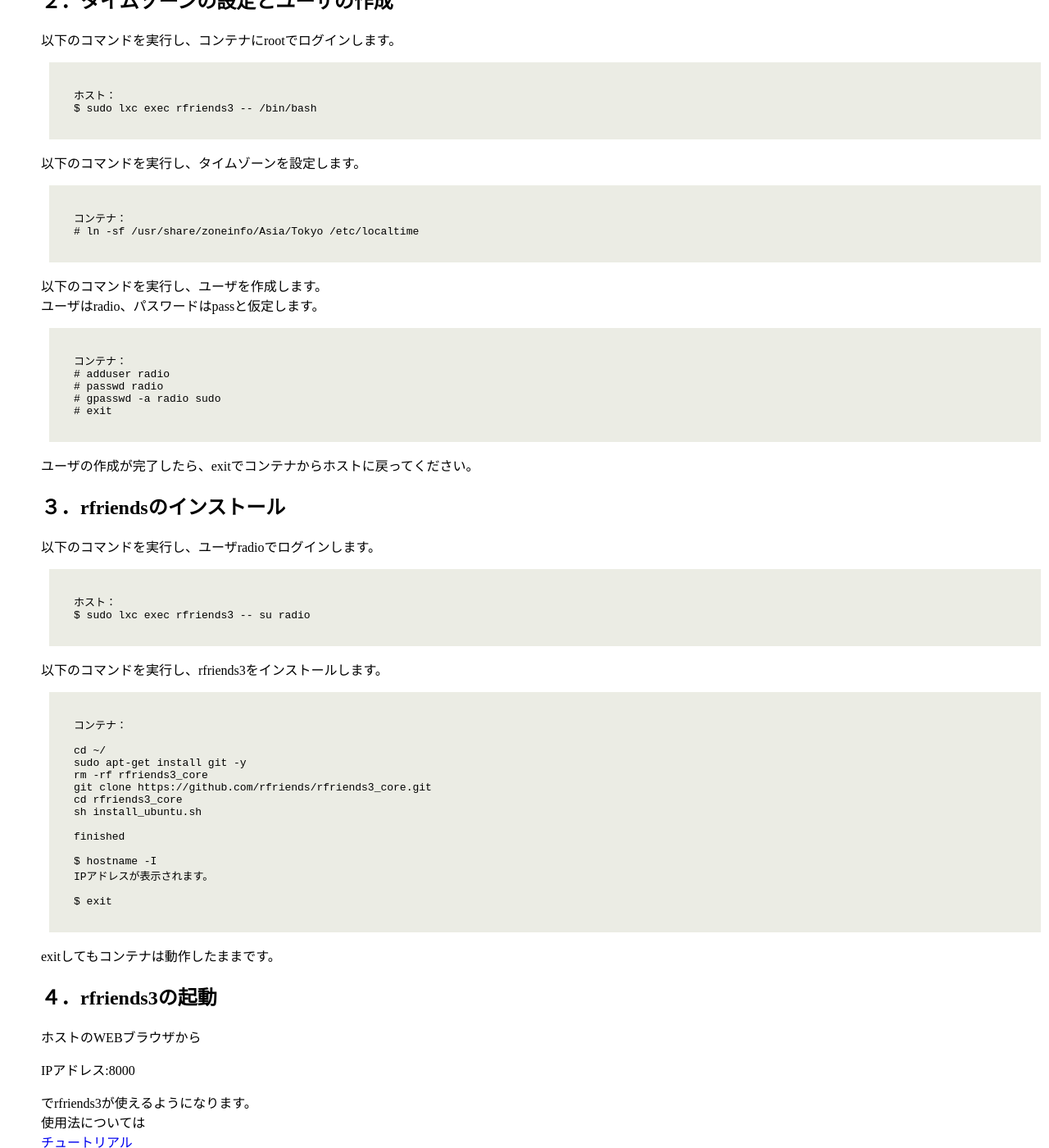
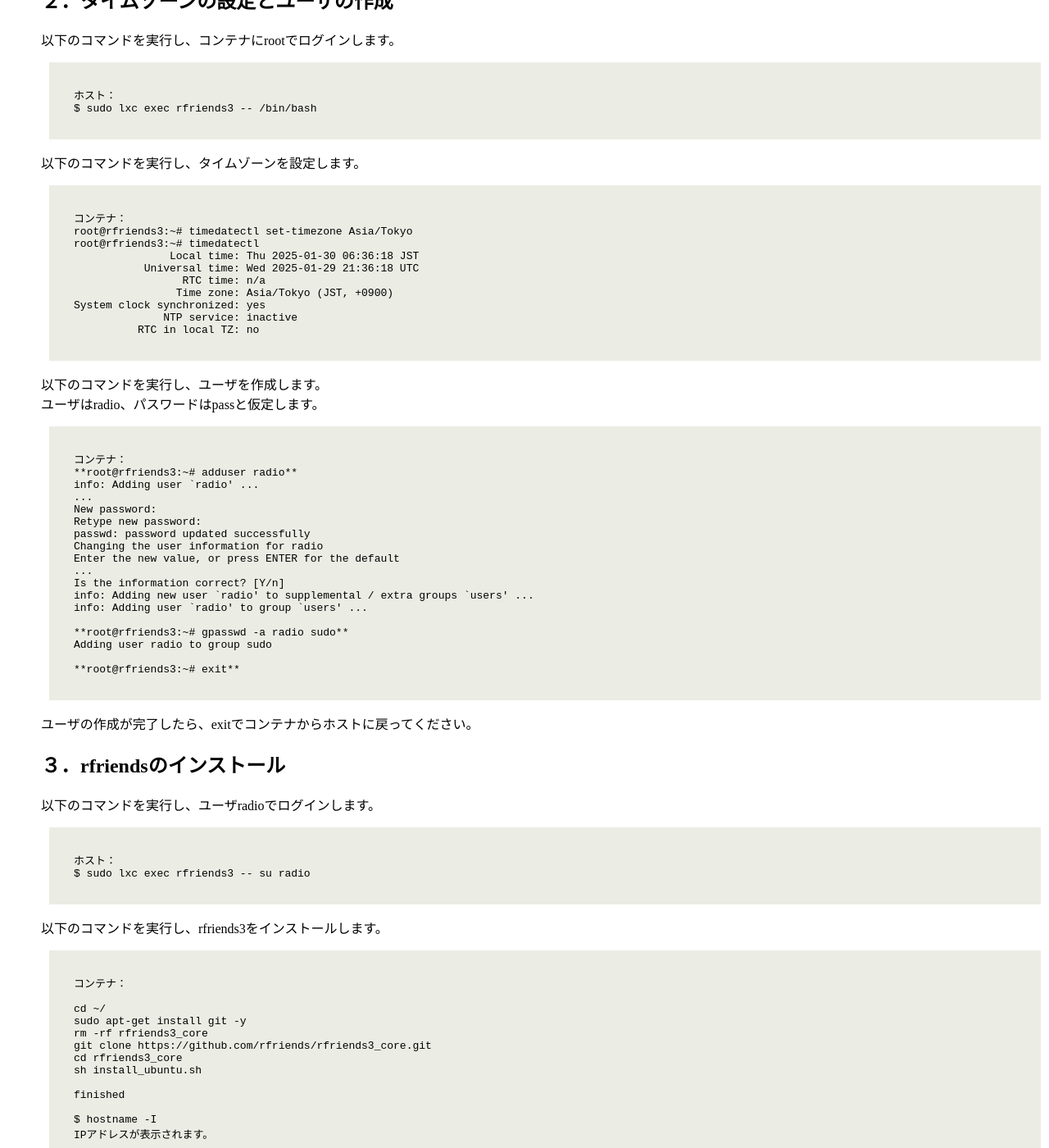
Before and after one commit to rfriends/rfriends, a Jekyll site: the page built from distro/lxd.md, in a window 1280 px wide and 1400 px high, scrolled down 765 px. Shown: the whole window at 82% size. Built offline with Jekyll 4.4.1, drawn with Linux system fonts in a browser that asks for light colours; our own code applies the rules of GitHub Pages for plain Markdown files; Markdown is read by kramdown in place of the engine named in the settings.

Commit message:
Update lxd.md

````diff
--- a/distro/lxd.md
+++ b/distro/lxd.md
@@ -40,17 +40,38 @@ $ sudo lxc exec rfriends3 -- /bin/bash
 以下のコマンドを実行し、タイムゾーンを設定します。
 ```
 コンテナ：
-# ln -sf /usr/share/zoneinfo/Asia/Tokyo /etc/localtime
+root@rfriends3:~# timedatectl set-timezone Asia/Tokyo
+root@rfriends3:~# timedatectl
+               Local time: Thu 2025-01-30 06:36:18 JST
+           Universal time: Wed 2025-01-29 21:36:18 UTC
+                 RTC time: n/a
+                Time zone: Asia/Tokyo (JST, +0900)
+System clock synchronized: yes
+              NTP service: inactive
+          RTC in local TZ: no
 ```
 
 以下のコマンドを実行し、ユーザを作成します。
 ユーザはradio、パスワードはpassと仮定します。
 ```
 コンテナ：
-# adduser radio
-# passwd radio
-# gpasswd -a radio sudo
-# exit
+**root@rfriends3:~# adduser radio**
+info: Adding user `radio' ...
+...
+New password:
+Retype new password:
+passwd: password updated successfully
+Changing the user information for radio
+Enter the new value, or press ENTER for the default
+...
+Is the information correct? [Y/n]
+info: Adding new user `radio' to supplemental / extra groups `users' ...
+info: Adding user `radio' to group `users' ...
+
+**root@rfriends3:~# gpasswd -a radio sudo**
+Adding user radio to group sudo
+
+**root@rfriends3:~# exit**
 ```
 ユーザの作成が完了したら、exitでコンテナからホストに戻ってください。
 
````
